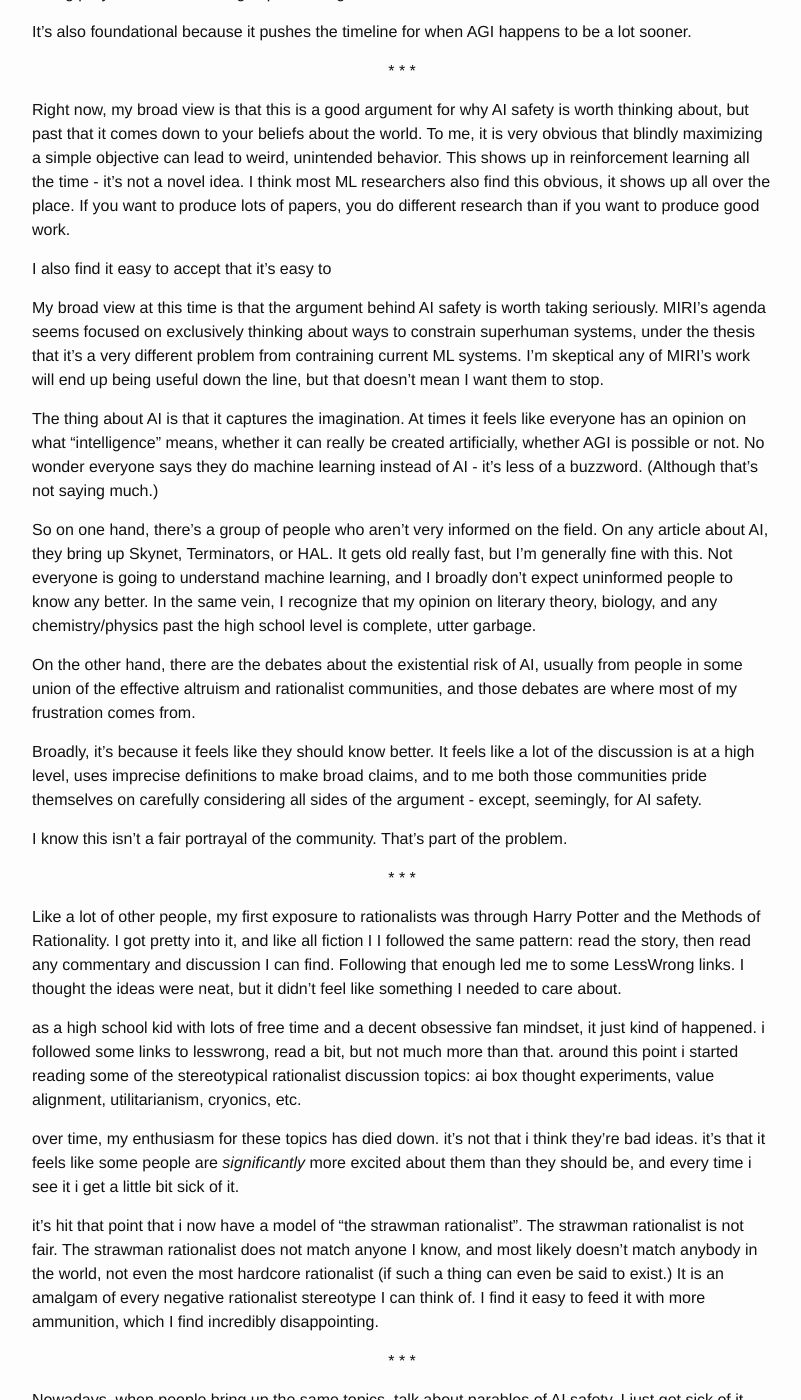
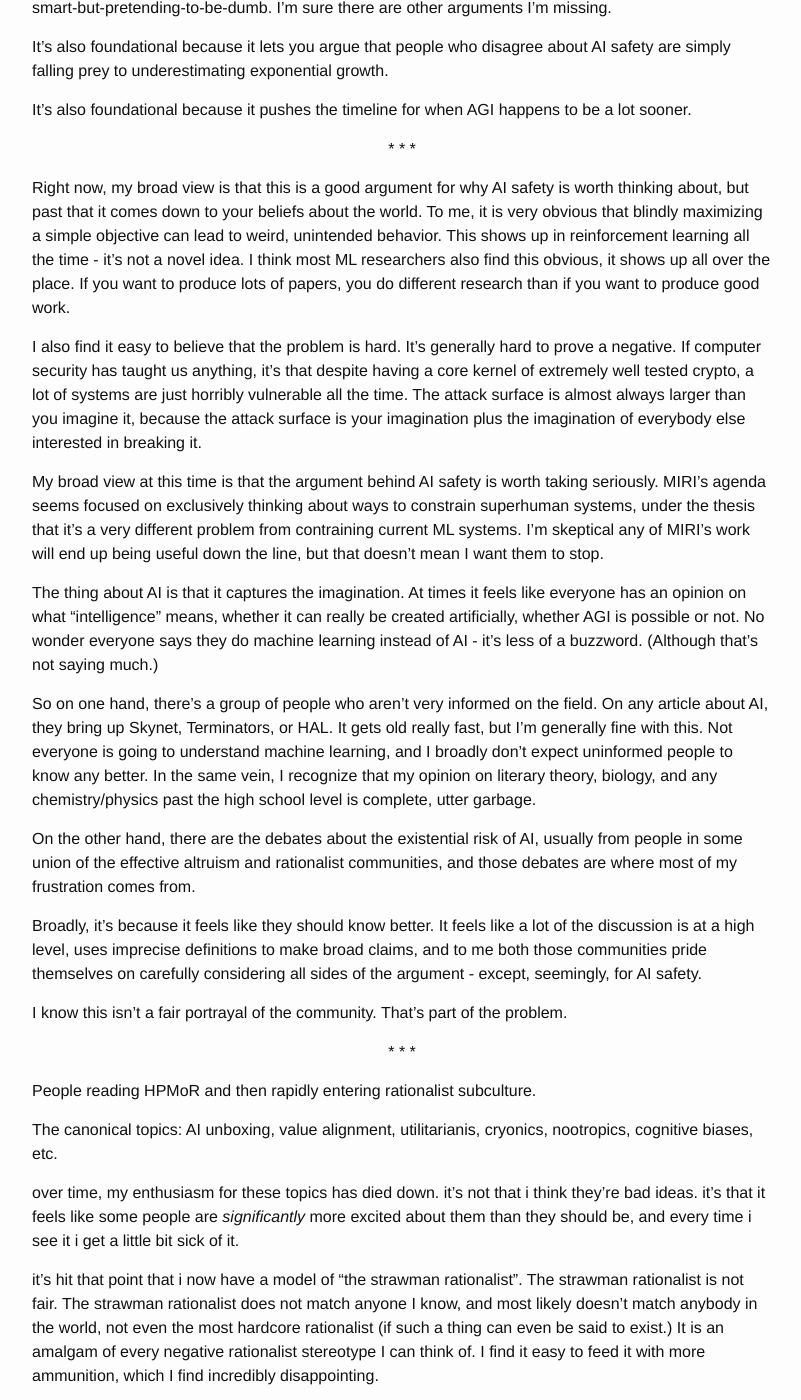
Before and after one commit to alexirpan/alexirpan.github.io, a Jekyll site: the page built from _posts/2017-05-02-ai-safety.markdown, in a window 1280 px wide and 1400 px high, scrolled down 2893 px. Shown: the whole window, without its empty margins (238-1039 px from the left). Built offline with Jekyll 4.4.1, drawn with Linux system fonts in a browser that asks for light colours; nearby versions of some CDN libraries; some of the changed text lies outside the part shown.

Commit message:
Stopping here for now

```diff
--- a/_posts/2017-05-02-ai-safety.markdown
+++ b/_posts/2017-05-02-ai-safety.markdown
@@ -6,16 +6,18 @@
 
 OUTLINE
 
-1. Complaints about the state of conversation around AI safety.
-2. Summarize the stereotypical argument about superintelligence (link a
-bunch of things about it here.)
-2a. I'm not sure how necessary this is. It might not be needed.
+1. Explain that I have problems with the current conversations around AI safety.
+2. Summarize the streotypical argument for superintelligence.
+3. Explain my opinion about it.
+4. Use this to lead into the complains I have about the conversations.
 3. Complaints about the common rationalist point of view (fair portrayal
 or not).
-4. Complains about the ML point of view (fair portrayal or not.)
-I don't know if these should be separated - the thing I want to emphasize
-is that there are several reasons to disagree with someone, but I'm not
-sure it justifies the vitriol / drama that surrounds it.
+
+The goal here is not necessarily to justify the point of view of ML researchers.
+It's to explain why people get so exasperated when people talk about AI safety.
+
+Trying not be vitriolic because I understand the arguments, but that isn't the
+same thing as wanting to actually talk about them all the time.
 
 \* \* \*
 {: .centered }
@@ -145,7 +147,12 @@
 lots of papers, you do different research than if you want to produce good
 work.
 
-I also find it easy to accept that it's easy to
+I also find it easy to believe that the problem is hard. It's generally hard
+to prove a negative. If computer security has taught us anything, it's that
+despite having a core kernel of extremely well tested crypto, a lot of systems
+are just horribly vulnerable all the time. The attack surface is almost always
+larger than you imagine it, because the attack surface is your imagination plus
+the imagination of everybody else interested in breaking it.
 
 My broad view at this time is that the argument behind AI safety is worth
 taking seriously. MIRI's agenda seems focused on exclusively thinking
@@ -184,19 +191,10 @@
 \* \* \*
 {: .centered }
 
-Like a lot of other people, my first exposure to rationalists was through
-Harry Potter and the Methods of Rationality. I got pretty into it, and like all
-fiction I I followed the same pattern: read the story, then read any commentary
-and discussion I can find. Following that enough led me to some LessWrong
-links. I thought the ideas were neat, but it didn't feel like something
-I needed to care about.
+People reading HPMoR and then rapidly entering rationalist subculture.
 
-as a high school kid with lots of free time and a decent obsessive fan
-mindset, it just kind of happened. i followed some links to lesswrong,
-read a bit, but not much more than that. around this point i started
-reading some of the stereotypical rationalist discussion topics: ai box
-thought experiments, value alignment, utilitarianism,
-cryonics, etc.
+The canonical topics: AI unboxing, value alignment, utilitarianis, cryonics,
+nootropics, cognitive biases, etc.
 
 over time, my enthusiasm for these topics has died down. it's not that i think
 they're bad ideas. it's that it feels like some people are *significantly*
```
